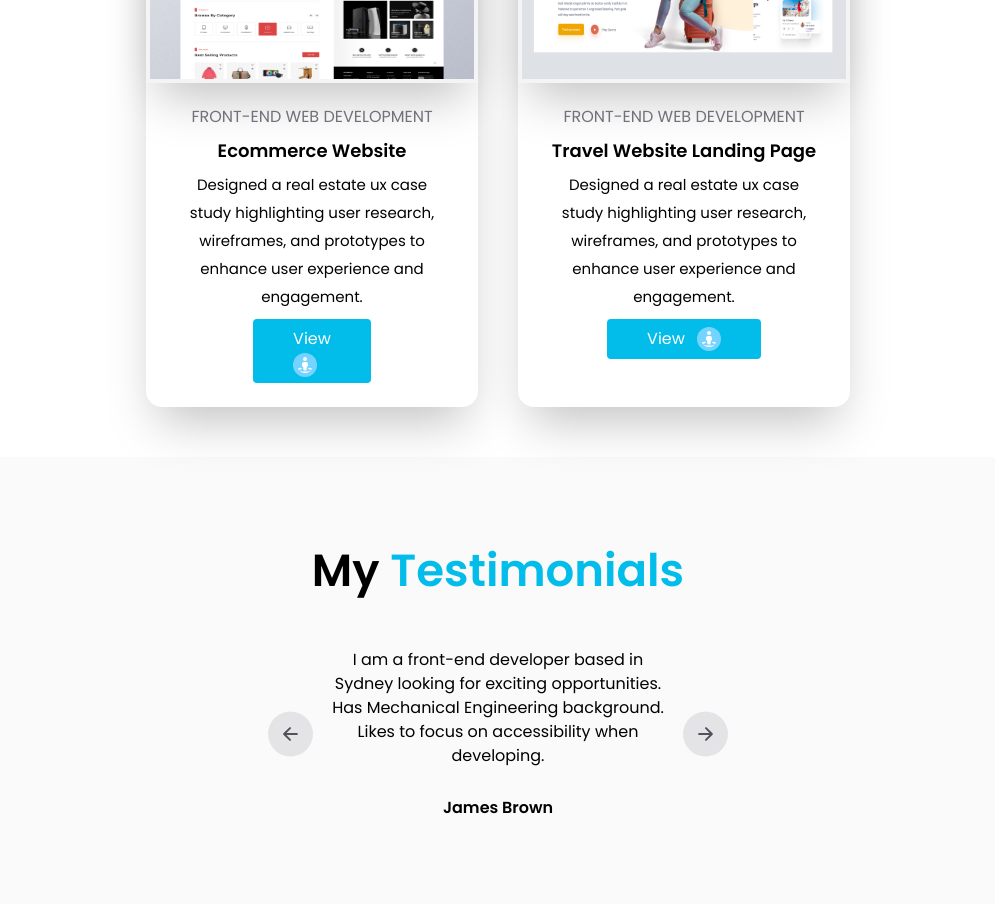
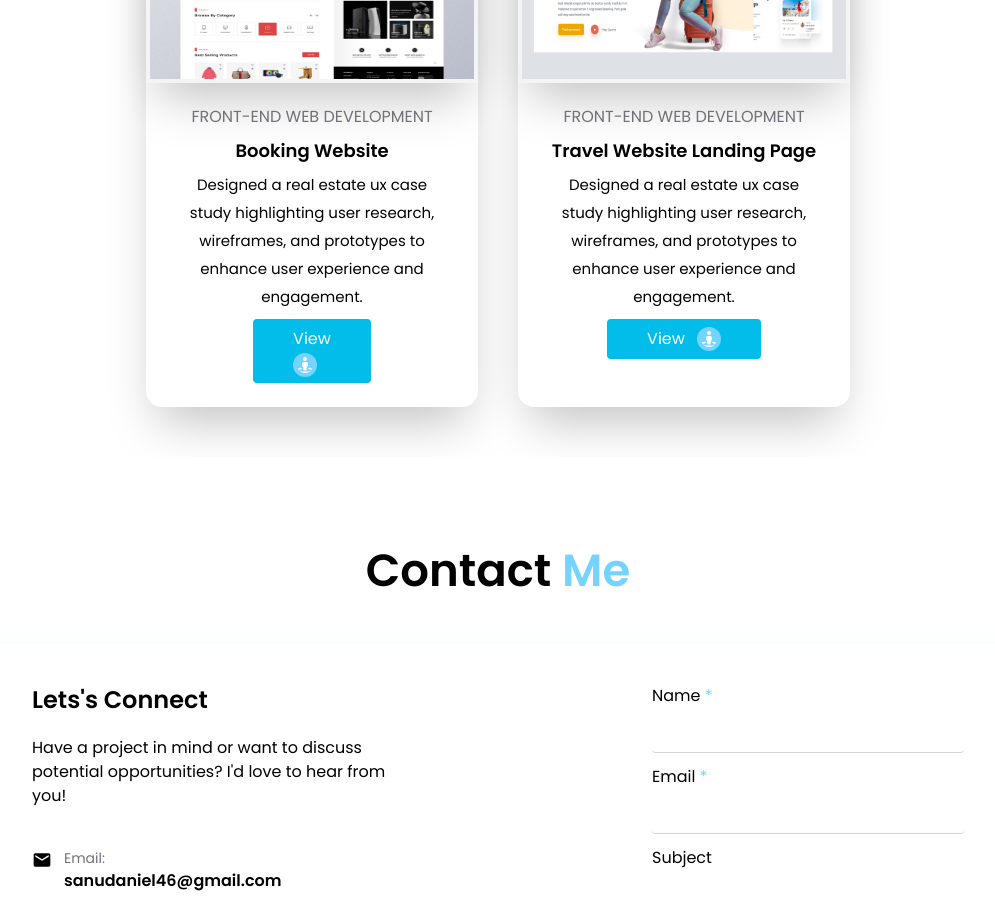
Before and after one commit to DsDigitalz/MyPortfolio-Project, a React (Vite) app: page / in a window 1280 px wide. Shown: the part 4940-5850 px from the top of the page, without its empty margins (142-1137 px from the left). Built offline with nearby package versions, Linux system fonts and the light colour scheme.

Commit message:
commented the Testimonials.jsx

```diff
--- a/src/App.jsx
+++ b/src/App.jsx
@@ -4,7 +4,7 @@ import Hero from "./Components/Hero";
 import About from "./Components/About";
 import TopServices from "./Components/TopServices";
 import Portfolio from "./Components/Portfolio";
-import Testimonials from "./Components/Testimonials";
+// import Testimonials from "./Components/Testimonials";
 import Contact from "./Components/Contact";
 import Footer from "./Components/Footer";
 
@@ -16,7 +16,7 @@ export default function App() {
       <About />
       <TopServices />
       <Portfolio />
-      <Testimonials />
+      {/* <Testimonials /> */}
       <Contact />
       <Footer/>
     </div>
--- a/src/Components/Portfolio.jsx
+++ b/src/Components/Portfolio.jsx
@@ -127,7 +127,7 @@ export default function Portfolio() {
               <div className="shadow-2xl p-1 w-full bg-zinc-100 rounded-t-2xl">
                 <div>
                   <img
-                    src="Hero.png"
+                    src="Cover.png"
                     alt=""
                     className="rounded-t-2xl w-full h-50"
                   />
@@ -135,8 +135,8 @@ export default function Portfolio() {
               </div>
               <div className="flex flex-col gap-2 items-center p-3">
                 <p className="text-zinc-500">FRONT-END WEB DEVELOPMENT</p>
-                <h1 className="font-semibold text-2xl text-[18px]">
-                  ProCleaning Services Landing Page
+                <h1 className="font-semibold text-2xl text-center w-[70%] text-[18px]">
+                  ProCleaning Services Website
                 </h1>
                 <p className="text-center w-[85%] text-[15px]">
                   Designed a real estate ux case study highlighting user
@@ -169,7 +169,7 @@ export default function Portfolio() {
               <div className="flex flex-col gap-2 items-center p-3">
                 <p className="text-zinc-500">FRONT-END WEB DEVELOPMENT</p>
                 <h1 className="font-semibold text-2xl text-[18px]">
-                  Ecommerce Website
+                  Booking Website
                 </h1>
                 <p className="text-center w-[85%] text-[15px]">
                   Designed a real estate ux case study highlighting user
--- a/src/Components/Testimonials.jsx
+++ b/src/Components/Testimonials.jsx
@@ -1,97 +1,97 @@
-import React, { useState } from "react";
-import { IoArrowForwardOutline, IoArrowBack } from "react-icons/io5";
-import { motion, AnimatePresence } from "framer-motion";
+// import React, { useState } from "react";
+// import { IoArrowForwardOutline, IoArrowBack } from "react-icons/io5";
+// import { motion, AnimatePresence } from "framer-motion";
 
-// Testimonials Data
-const testimonials = [
-  {
-    text: "I am a front-end developer based in Sydney looking for exciting opportunities. Has Mechanical Engineering background. Likes to focus on accessibility when developing.",
-    name: "James Brown",
-  },
-  {
-    text: "Daniel's attention to detail is unmatched. He revamped our website and increased our conversions by 40%.",
-    name: "Sarah Collins",
-  },
-  {
-    text: "Amazing work! Clean code, great communication, and timely delivery. Highly recommended.",
-    name: "Michael Osei",
-  },
-];
+// // Testimonials Data
+// const testimonials = [
+//   {
+//     text: "I am a front-end developer based in Sydney looking for exciting opportunities. Has Mechanical Engineering background. Likes to focus on accessibility when developing.",
+//     name: "James Brown",
+//   },
+//   {
+//     text: "Daniel's attention to detail is unmatched. He revamped our website and increased our conversions by 40%.",
+//     name: "Sarah Collins",
+//   },
+//   {
+//     text: "Amazing work! Clean code, great communication, and timely delivery. Highly recommended.",
+//     name: "Michael Osei",
+//   },
+// ];
 
-const TestimonialsSection = () => {
-  const [currentIndex, setCurrentIndex] = useState(0);
-  const [direction, setDirection] = useState(0); // 1 for next, -1 for prev
+// const TestimonialsSection = () => {
+//   const [currentIndex, setCurrentIndex] = useState(0);
+//   const [direction, setDirection] = useState(0); // 1 for next, -1 for prev
 
-  const handleNext = () => {
-    setDirection(1);
-    setCurrentIndex((prevIndex) =>
-      prevIndex === testimonials.length - 1 ? 0 : prevIndex + 1
-    );
-  };
+//   const handleNext = () => {
+//     setDirection(1);
+//     setCurrentIndex((prevIndex) =>
+//       prevIndex === testimonials.length - 1 ? 0 : prevIndex + 1
+//     );
+//   };
 
-  const handlePrev = () => {
-    setDirection(-1);
-    setCurrentIndex((prevIndex) =>
-      prevIndex === 0 ? testimonials.length - 1 : prevIndex - 1
-    );
-  };
+//   const handlePrev = () => {
+//     setDirection(-1);
+//     setCurrentIndex((prevIndex) =>
+//       prevIndex === 0 ? testimonials.length - 1 : prevIndex - 1
+//     );
+//   };
 
-  const slideVariants = {
-    enter: (direction) => ({
-      x: direction > 0 ? 300 : -300,
-      opacity: 0,
-    }),
-    center: {
-      x: 0,
-      opacity: 1,
-    },
-    exit: (direction) => ({
-      x: direction < 0 ? 300 : -300,
-      opacity: 0,
-    }),
-  };
+//   const slideVariants = {
+//     enter: (direction) => ({
+//       x: direction > 0 ? 300 : -300,
+//       opacity: 0,
+//     }),
+//     center: {
+//       x: 0,
+//       opacity: 1,
+//     },
+//     exit: (direction) => ({
+//       x: direction < 0 ? 300 : -300,
+//       opacity: 0,
+//     }),
+//   };
 
-  return (
-    <section className="w-full pt-10 pb-20 flex flex-col items-center bg-zinc-50 overflow-hidden">
-      <div className="mt-10">
-        <h1 className="text-[35px] font-semibold sm:text-[40px] md:text-[45px] text-center">
-          My <span className="text-[#02BDEA]">Testimonials</span>
-        </h1>
+//   return (
+//     <section className="w-full pt-10 pb-20 flex flex-col items-center bg-zinc-50 overflow-hidden">
+//       <div className="mt-10">
+//         <h1 className="text-[35px] font-semibold sm:text-[40px] md:text-[45px] text-center">
+//           My <span className="text-[#02BDEA]">Testimonials</span>
+//         </h1>
 
-        <div className="mt-10 w-full mx-auto py-3 relative h-[200px] sm:h-[180px] flex items-center justify-center">
-          <AnimatePresence custom={direction} mode="wait">
-            <motion.div
-              key={currentIndex}
-              custom={direction}
-              variants={slideVariants}
-              initial="enter"
-              animate="center"
-              exit="exit"
-              transition={{ duration: 0.5 }}
-              className="absolute w-full text-center"
-            >
-              <p className="text-center px-4">
-                {testimonials[currentIndex].text}
-              </p>
-              <p className="text-center mt-7 font-semibold">
-                {testimonials[currentIndex].name}
-              </p>
-            </motion.div>
-          </AnimatePresence>
+//         <div className="mt-10 w-full mx-auto py-3 relative h-[200px] sm:h-[180px] flex items-center justify-center">
+//           <AnimatePresence custom={direction} mode="wait">
+//             <motion.div
+//               key={currentIndex}
+//               custom={direction}
+//               variants={slideVariants}
+//               initial="enter"
+//               animate="center"
+//               exit="exit"
+//               transition={{ duration: 0.5 }}
+//               className="absolute w-full text-center"
+//             >
+//               <p className="text-center px-4">
+//                 {testimonials[currentIndex].text}
+//               </p>
+//               <p className="text-center mt-7 font-semibold">
+//                 {testimonials[currentIndex].name}
+//               </p>
+//             </motion.div>
+//           </AnimatePresence>
 
-          {/* Right Arrow */}
-          <button onClick={handleNext}>
-            <IoArrowForwardOutline className="bg-zinc-200 text-zinc-600 text-[30px] rounded-full p-2 lg:text-[45px] lg:p-3 absolute top-1/2 -right-5 transform -translate-y-1/2 cursor-pointer active:bg-zinc-100 lg:-right-11" />
-          </button>
+//           {/* Right Arrow */}
+//           <button onClick={handleNext}>
+//             <IoArrowForwardOutline className="bg-zinc-200 text-zinc-600 text-[30px] rounded-full p-2 lg:text-[45px] lg:p-3 absolute top-1/2 -right-5 transform -translate-y-1/2 cursor-pointer active:bg-zinc-100 lg:-right-11" />
+//           </button>
 
-          {/* Left Arrow */}
-          <button onClick={handlePrev}>
-            <IoArrowBack className="bg-zinc-200 text-zinc-600 text-[30px] rounded-full p-2 lg:text-[45px] lg:p-3 absolute top-1/2 -left-5 transform -translate-y-1/2 cursor-pointer active:bg-zinc-100 lg:-left-11" />
-          </button>
-        </div>
-      </div>
-    </section>
-  );
-};
+//           {/* Left Arrow */}
+//           <button onClick={handlePrev}>
+//             <IoArrowBack className="bg-zinc-200 text-zinc-600 text-[30px] rounded-full p-2 lg:text-[45px] lg:p-3 absolute top-1/2 -left-5 transform -translate-y-1/2 cursor-pointer active:bg-zinc-100 lg:-left-11" />
+//           </button>
+//         </div>
+//       </div>
+//     </section>
+//   );
+// };
 
-export default TestimonialsSection;
+// export default TestimonialsSection;
```
Also changed, not shown: public/Hero.png (deleted), 1 other file (tests, documents, lock files or other folders).
